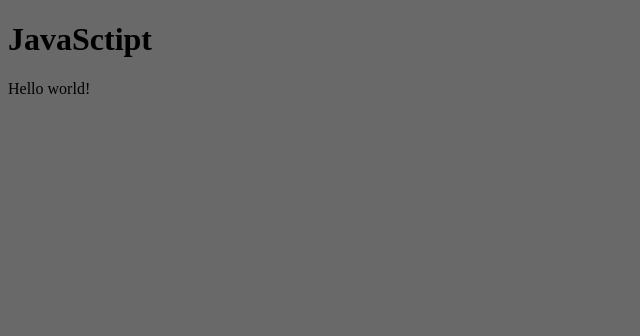
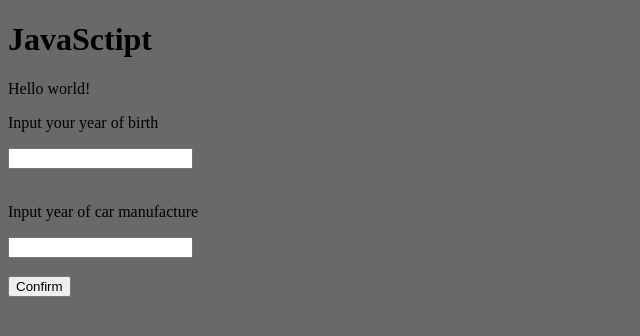
Before and after one commit to grow09/Courses, a plain HTML site: page JS/index.html in a window 1280 px wide. Shown: the whole page, without its empty margins (0-640 px from the left). Drawn offline with Linux system fonts and the light colour scheme.

Commit message:
Update index.html

```diff
--- a/JS/index.html
+++ b/JS/index.html
@@ -13,7 +13,11 @@
 <body>
     <h1>JavaSctipt</h1>
     <p>Hello world!</p>
-    <h1 id="time"><div id="min"></div> </h1>
+    <p>Input your year of birth</p><input id="human">
+    <br><br>
+    <p>Input year of car manufacture</p><input id="car">
+    <br><br>
+    <button onclick="print()">Confirm</button>
 </body>
 <script src="func1.js" type="text/javascript"></script>
 </html>
```
